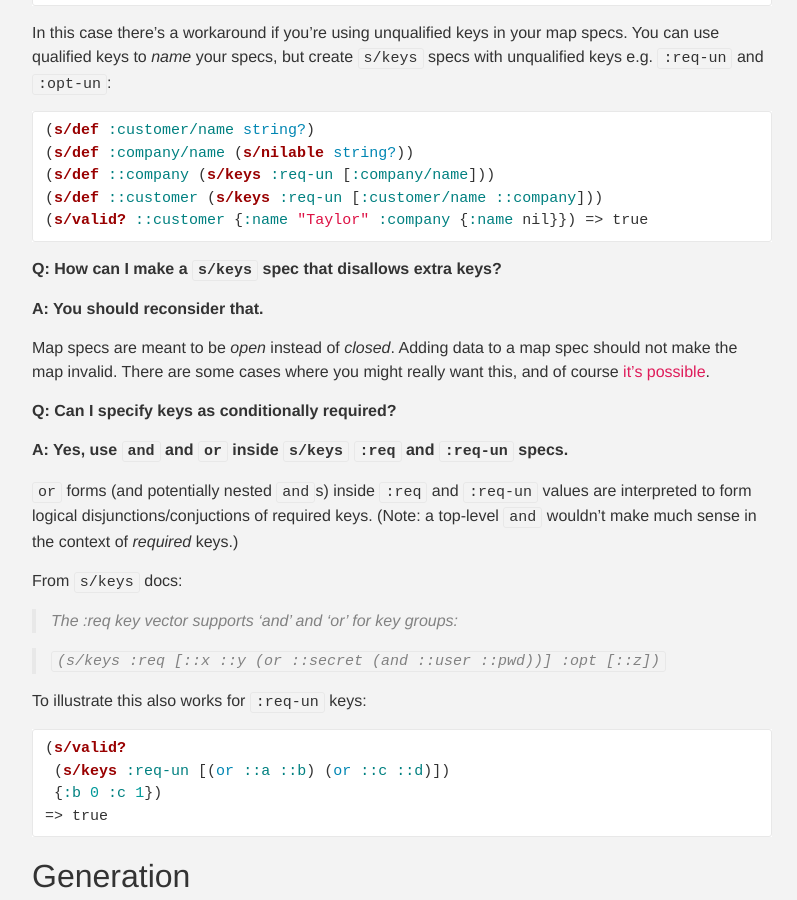
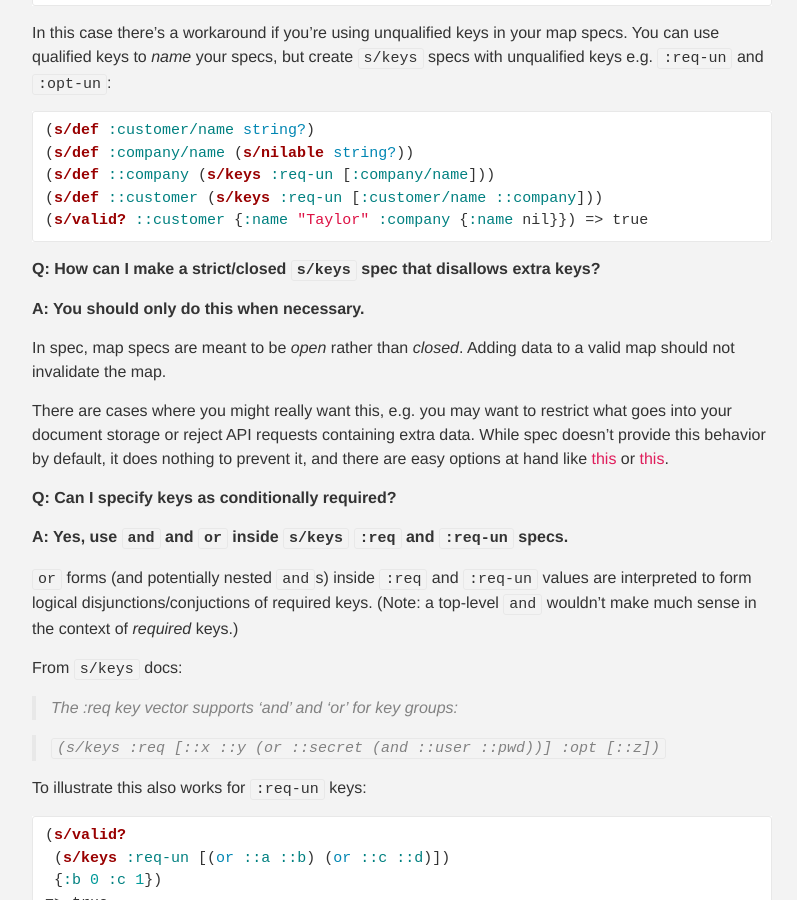
Before and after one commit to taylorwood/taylorwood.github.io, a Jekyll site: the page built from _posts/2018-10-15-clojure-spec-faq.md, in a window 1280 px wide and 900 px high, scrolled down 4226 px. Shown: the whole window, without its empty margins (238-1035 px from the left). Built offline with Jekyll 4.4.1, drawn with Linux system fonts in a browser that asks for light colours.

Commit message:
More about closed keys specs

````diff
--- a/_posts/2018-10-15-clojure-spec-faq.md
+++ b/_posts/2018-10-15-clojure-spec-faq.md
@@ -173,12 +173,16 @@ In this case there's a workaround if you're using unqualified keys in your map s
 (s/valid? ::customer {:name "Taylor" :company {:name nil}}) => true
 ```
 
-**Q: How can I make a `s/keys` spec that disallows extra keys?**
+**Q: How can I make a strict/closed `s/keys` spec that disallows extra keys?**
 
-**A: You should reconsider that.**
+**A: You should only do this when necessary.**
 
-Map specs are meant to be _open_ instead of _closed_. Adding data to a map spec should not make the map invalid.
-There are some cases where you might really want this, and of course [it's possible](https://github.com/gfredericks/schpec/blob/b2d80cff29861925e7e3407ef3e5de25a90fa7cc/src/com/gfredericks/schpec.clj#L13).
+In spec, map specs are meant to be _open_ rather than _closed_.
+Adding data to a valid map should not invalidate the map.
+
+There are cases where you might really want this, e.g. you may want to restrict what goes into your document storage or reject API requests containing extra data.
+While spec doesn't provide this behavior by default, it does nothing to prevent it, and there are easy options at hand like [this](https://github.com/gfredericks/schpec/blob/b2d80cff29861925e7e3407ef3e5de25a90fa7cc/src/com/gfredericks/schpec.clj#L13)
+or [this](https://github.com/bhauman/spell-spec#spell-specalphastrict-keys).
 
 **Q: Can I specify keys as conditionally required?**
 
````
